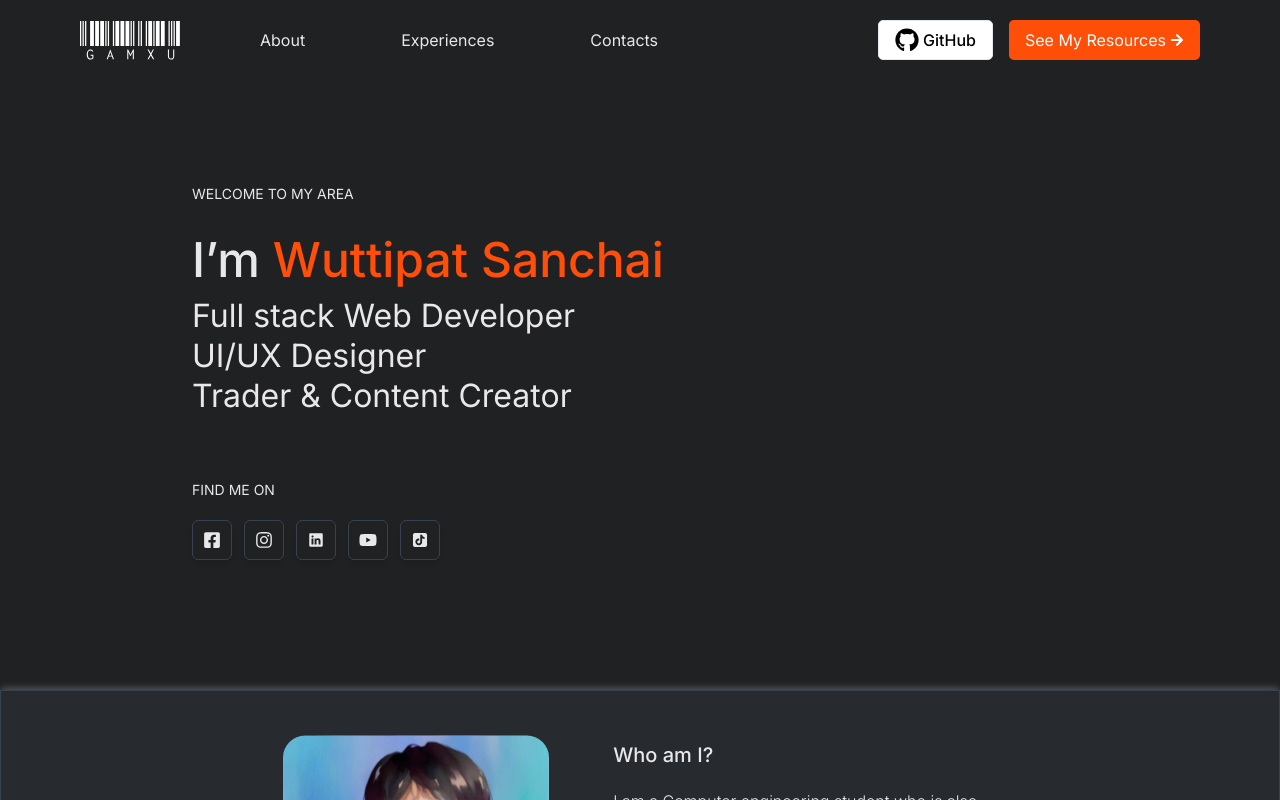
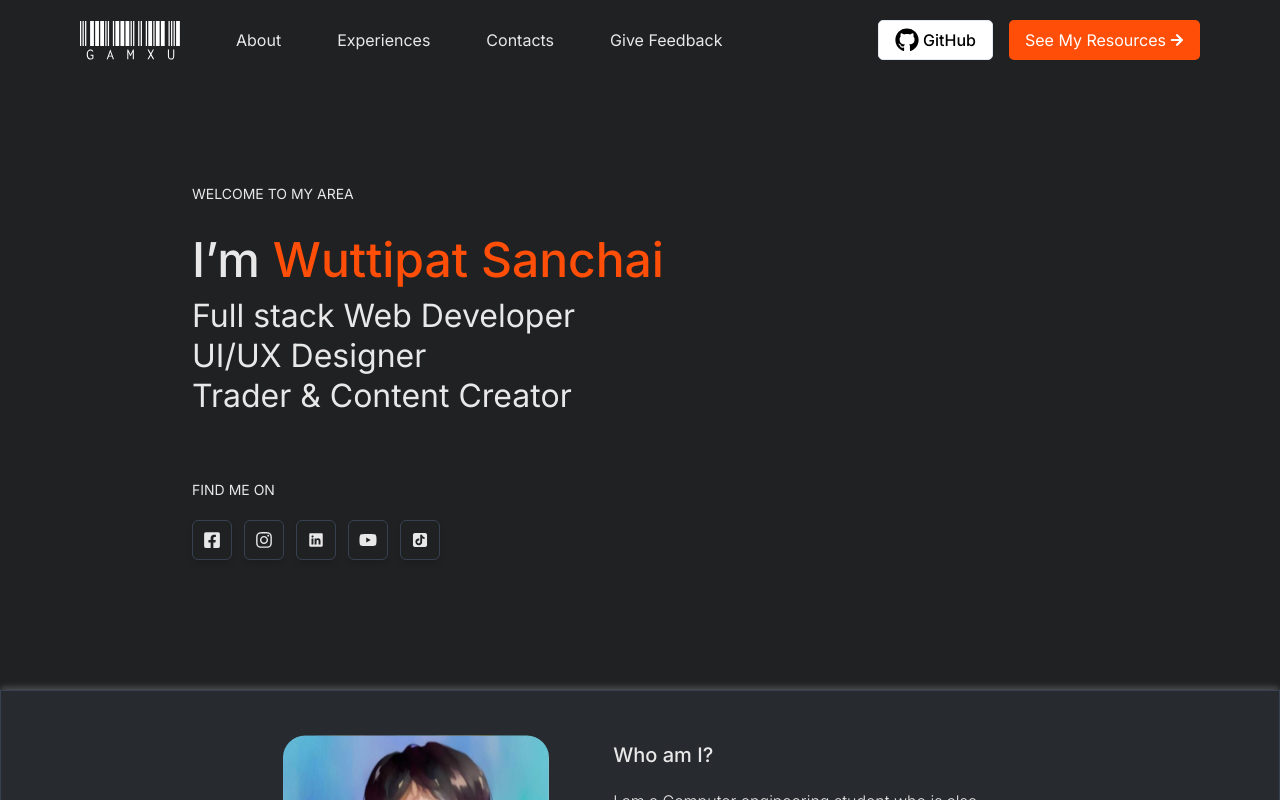
Before and after one commit to gamxu/personal-website, a Next.js app: page / in a window 1280 px wide. Shown: the top 800 px of the page. Built offline with nearby package versions, Linux system fonts and the light colour scheme.

Commit message:
add review tab in navbar

```diff
--- a/src/components/layout/Navbar.tsx
+++ b/src/components/layout/Navbar.tsx
@@ -29,24 +29,28 @@ export default function Navbar() {
       name: "Contacts",
       href: "/contacts",
     },
+    {
+      name: "Give Feedback",
+      href: "/form-review",
+    },
   ];
   return (
     <div className="flex justify-between items-center px-4 md:px-10 lg:px-20 font-kanit text-white py-5">
-      <div className="flex justify-between items-center gap-10 xl:gap-20">
+      <div className="flex justify-between items-center gap-5 xl:gap-14">
         <Link href={"/"} className="shrink-0">
           <Image
             src="/barcode-icon.svg"
-            className="h-[30px] lg:h-[40px]"
+            className="h-[30px] xl:h-[40px]"
             width={100}
             height={100}
             alt="logo"
           />
         </Link>
-        <div className="hidden lg:flex gap-16 xl:gap-24">
+        <div className="hidden lg:flex gap-10 xl:gap-14">
           {menuItems.map(({ name, href }, i) => (
             <Link
               key={i}
-              className="hover:text-slate-300 text-white-primary text-sm lg:text-base"
+              className="hover:text-slate-300 text-white-primary text-sm xl:text-base py-2"
               href={href}
             >
               {name}
@@ -62,8 +66,8 @@ export default function Navbar() {
           text-sm xl:text-base rounded-[5px] py-2 px-4 max-h-[36px] xl:max-h-[40px] font-medium hover:bg-white-pure/80
           transition-all duration-150"
         >
-          <FaGithub className="text-lg xl:text-2xl" />
-          GitHub
+          <FaGithub className="text-2xl" />
+          <span className="hidden xl:inline">GitHub</span>
         </Link>
         <Link
           className="hidden lg:flex justify-center items-center gap-1 bg-orange-normal hover:bg-orange-normal/80
```
